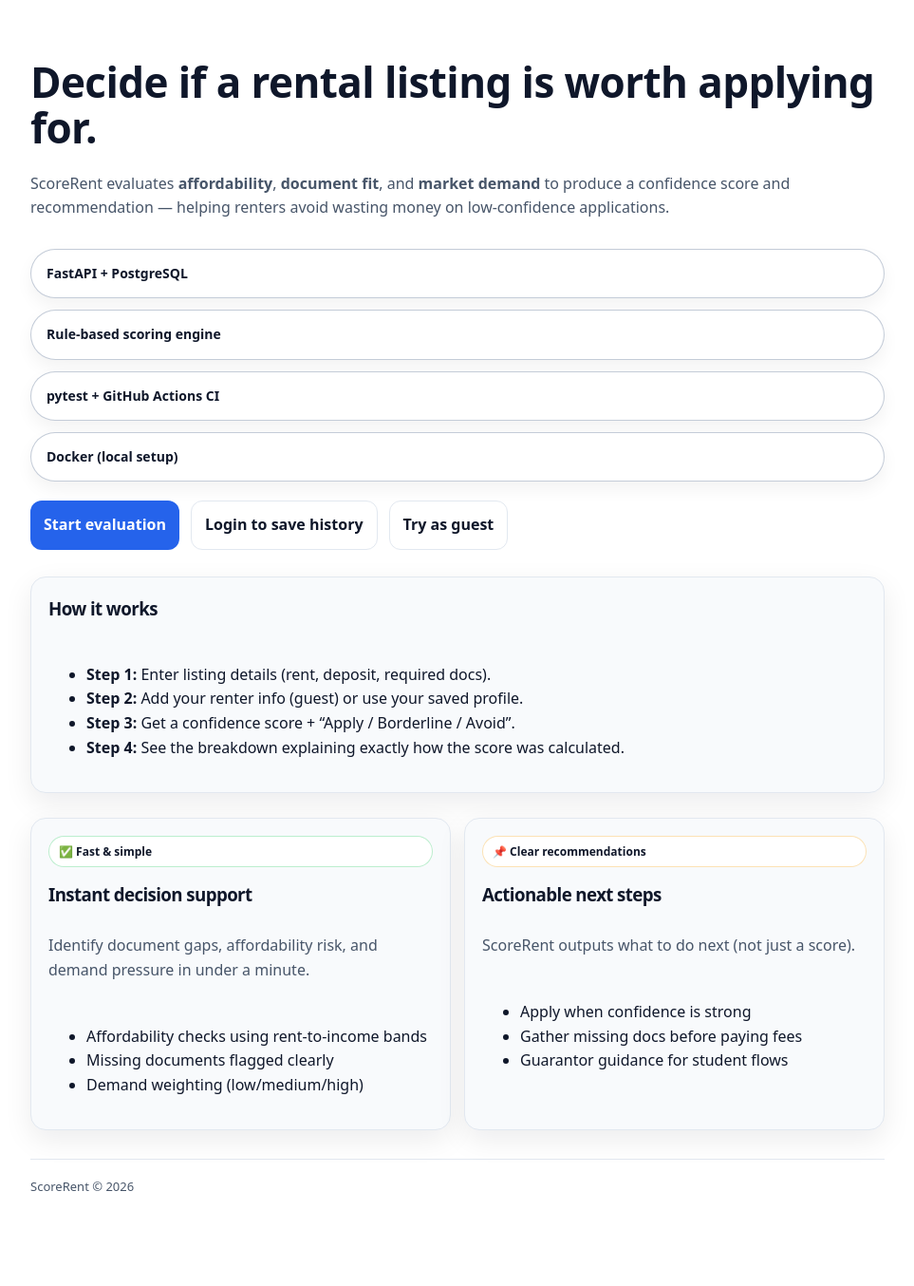
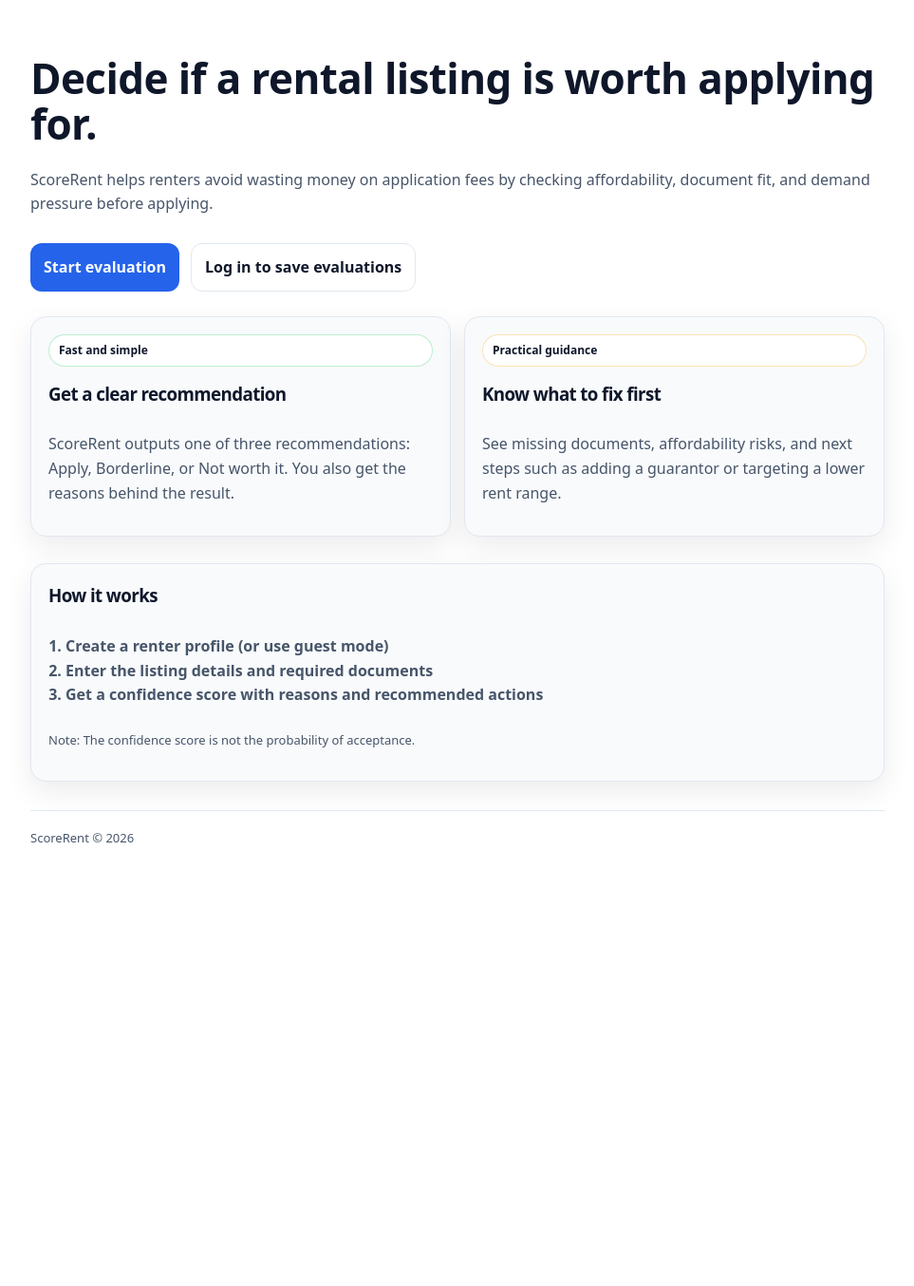
Before and after one commit to nonluthando/ScoreRent, a FastAPI app: page / in a window 1280 px wide. Shown: the part 86-1440 px from the top of the page at 95% size, without its empty margins (158-1121 px from the left). After the commit the page ends 973 px from the top, so only its background shows below. Run offline with FastAPI, Linux system fonts and the light colour scheme.

Commit message:
index.html - Improve homepage copy and add "How it works" section

```diff
--- a/templates/index.html
+++ b/templates/index.html
@@ -1,76 +1,55 @@
 {% extends "base.html" %}
 {% block content %}
 
-<section class="stack" style="padding-top: 34px;">
-  <!-- Hero -->
+<section class="stack" style="padding-top: 30px;">
   <div class="stack" style="gap:10px;">
     <h1>Decide if a rental listing is worth applying for.</h1>
+    <p>
+      ScoreRent helps renters avoid wasting money on application fees by checking affordability,
+      document fit, and demand pressure before applying.
+    </p>
+  </div>
 
-    <p>
-      ScoreRent evaluates <strong>affordability</strong>, <strong>document fit</strong>, and <strong>market demand</strong>
-      to produce a confidence score and recommendation — helping renters avoid wasting money on low-confidence applications.
-    </p>
+  <div class="actions">
+    <a class="btn" href="/evaluate">Start evaluation</a>
+    {% if user %}
+      <a class="btn secondary" href="/history">View saved evaluations</a>
+    {% else %}
+      <a class="btn secondary" href="/login">Log in to save evaluations</a>
+    {% endif %}
+  </div>
 
-    <div class="pillList" style="margin-top: 6px;">
-      <div class="pill pillReason">FastAPI + PostgreSQL</div>
-      <div class="pill pillReason">Rule-based scoring engine</div>
-      <div class="pill pillReason">pytest + GitHub Actions CI</div>
-      <div class="pill pillReason">Docker (local setup)</div>
+  <div class="grid-2" style="margin-top: 12px;">
+    <div class="card stack">
+      <div class="badge good">Fast and simple</div>
+      <h3>Get a clear recommendation</h3>
+      <p>
+        ScoreRent outputs one of three recommendations: Apply, Borderline, or Not worth it.
+        You also get the reasons behind the result.
+      </p>
+    </div>
+
+    <div class="card stack">
+      <div class="badge warn">Practical guidance</div>
+      <h3>Know what to fix first</h3>
+      <p>
+        See missing documents, affordability risks, and next steps such as adding a guarantor
+        or targeting a lower rent range.
+      </p>
     </div>
   </div>
 
-  <!-- Primary actions -->
-  <div class="actions" style="margin-top: 6px;">
-    <a class="btn" href="/evaluate">Start evaluation</a>
-
-    {% if user %}
-      <a class="btn secondary" href="/history">View saved evaluations</a>
-    {% else %}
-      <a class="btn secondary" href="/login">Login to save history</a>
-      <a class="btn secondary" href="/evaluate">Try as guest</a>
-    {% endif %}
-  </div>
-
-  <!-- How it works -->
   <div class="card stack" style="margin-top: 14px;">
     <h3>How it works</h3>
-    <ul class="list">
-      <li><strong>Step 1:</strong> Enter listing details (rent, deposit, required docs).</li>
-      <li><strong>Step 2:</strong> Add your renter info (guest) or use your saved profile.</li>
-      <li><strong>Step 3:</strong> Get a confidence score + “Apply / Borderline / Avoid”.</li>
-      <li><strong>Step 4:</strong> See the breakdown explaining exactly how the score was calculated.</li>
-    </ul>
+    <ol style="margin:0; padding-left: 18px; color: var(--muted); font-weight: 600;">
+      <li>Create a renter profile (or use guest mode)</li>
+      <li>Enter the listing details and required documents</li>
+      <li>Get a confidence score with reasons and recommended actions</li>
+    </ol>
+    <p class="muted small" style="margin-top: 10px;">
+      Note: The confidence score is not the probability of acceptance.
+    </p>
   </div>
-
-  <!-- Value props -->
-  <div class="grid-2" style="margin-top: 12px;">
-    <div class="card stack">
-      <div class="badge good">✅ Fast & simple</div>
-      <h3>Instant decision support</h3>
-      <p>
-        Identify document gaps, affordability risk, and demand pressure in under a minute.
-      </p>
-      <ul class="list">
-        <li>Affordability checks using rent-to-income bands</li>
-        <li>Missing documents flagged clearly</li>
-        <li>Demand weighting (low/medium/high)</li>
-      </ul>
-    </div>
-
-    <div class="card stack">
-      <div class="badge warn">📌 Clear recommendations</div>
-      <h3>Actionable next steps</h3>
-      <p>
-        ScoreRent outputs what to do next (not just a score).
-      </p>
-      <ul class="list">
-        <li>Apply when confidence is strong</li>
-        <li>Gather missing docs before paying fees</li>
-        <li>Guarantor guidance for student flows</li>
-      </ul>
-    </div>
-  </div>
-
 </section>
 
 {% endblock %}
```
